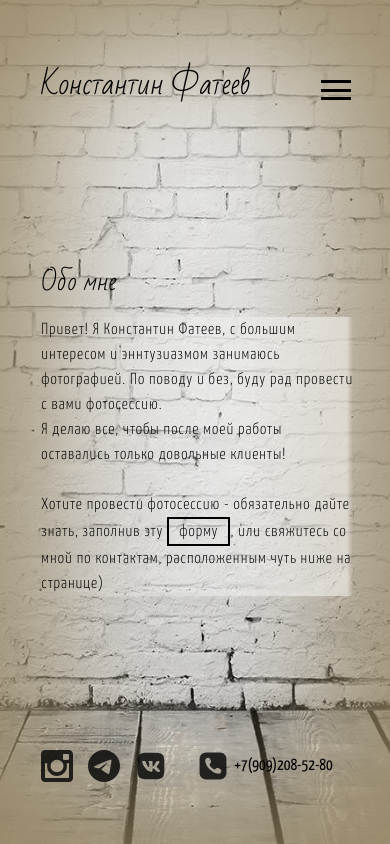
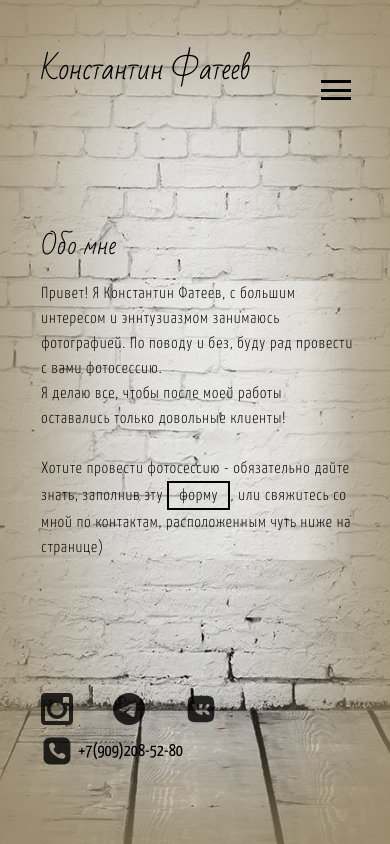
Before and after one commit to xNevrroXx/Photographer-business-card, a React (Create React App) app: page /AboutMe in a window 390 px wide. Built offline with nearby package versions, Linux system fonts and the light colour scheme; a web font is replaced by a local one.

Commit message:
can close the modal with a Escape btn. Add resposive styles to the Social component

```diff
--- a/src/components/modal/Modal.tsx
+++ b/src/components/modal/Modal.tsx
@@ -1,4 +1,4 @@
-import { FC } from "react";
+import { Component, FC } from "react";
 
 //styles
 import "./modal.scss";
@@ -9,22 +9,41 @@ interface IProps {
     onCloseModal: () => void
 }
 
-const Modal: FC<IProps> = ({url, onCloseModal: onCloseModalProp}: IProps) => {
+class Modal extends Component<IProps> {
+    constructor(props: IProps) {
+        super(props);
+    }
 
-    const onCloseModal = (e: any) => {
-        console.log(e)
+    componentDidMount() {
+        document.addEventListener("keydown", this.onKeyCloseModal);
+    }
+
+    componentWillUnmount() {
+        document.removeEventListener("keydown", this.onKeyCloseModal);
+    }
+
+    onKeyCloseModal = (e: any) => {
+        if(e.code === "Escape")
+            this.props.onCloseModal();
+    }
+
+    onClickCloseModal = (e: any) => {
         if(e.target.classList[0] === "my-modal")
-            onCloseModalProp();
+            this.props.onCloseModal();
     }
+
+    render() {
+        const {url} = this.props;
 
         return (
             <div
                 className="my-modal"
-            onClick={(e) => onCloseModal(e)}
+                onClick={(e) => this.onClickCloseModal(e)}
             >
                 <img className="my-modal__image" src={url} alt="zoomed photo" />
             </div>
         )
     }
+}
 
 export default Modal;
--- a/src/components/pages/about-me/about-me.scss
+++ b/src/components/pages/about-me/about-me.scss
@@ -23,7 +23,7 @@
         margin-bottom: 30px;
     }
     &__description {
-        background: linear-gradient(to right, transparent 1%, rgba($color: white, $alpha: 0.5) 98%, transparent);
+        background: linear-gradient(to right, transparent 1%, rgba($color: white, $alpha: 0.5) 85%, transparent);
         color: $main-color;
         font-weight: 300;
         font-family: inherit;
--- a/src/components/pages/about-me/about-me_Media.scss
+++ b/src/components/pages/about-me/about-me_Media.scss
@@ -19,14 +19,13 @@
             font-size: 19px;
             line-height: 28px;
             letter-spacing: 1px;
+            background: linear-gradient(to right, transparent 1%, rgba($color: white, $alpha: 0.4) 85%, transparent);
         }
     }
 }
 
 @media screen and (max-height: 900px) {
     .about-me {
-        min-height: 100vh;
-        height: 100%;
         .container {
             min-height: 85vh;
             height: 100%;
@@ -36,6 +35,8 @@
 
 @media screen and (max-width: 650px) {
     .about-me {
+        padding-top: 50px;
+        padding-bottom: 40px;
         &__title {
         font-size: 32px;
         line-height: 36px;
--- a/src/components/pages/portfolio/Portfolio.tsx
+++ b/src/components/pages/portfolio/Portfolio.tsx
@@ -170,7 +170,6 @@ class Portfolio extends Component<IProps, IState> {
         });
     }
     onOpenModal = (url: string) => {
-        console.log("done")
         this.setState({
             modal: {
                 modalUrl: url,
--- a/src/components/social/Social.tsx
+++ b/src/components/social/Social.tsx
@@ -1,12 +1,14 @@
 import { Component } from "react";
 
+//styles
 import "./social.scss";
+import "./socialMedia.scss";
 
 class Social extends Component {
 
     render() {
         return(
-            <div id="contacts" className="social">
+            <div className="social">
                 <div className="social__wrapper-icon">
                     <a href="https://instagram.com/kostyn_f">
                         <svg className="social__instagram-icon" width="32px" height="32px" version="1.1" viewBox="0 0 32 32" xmlns="http://www.w3.org/2000/svg" >
--- a/src/components/social/social.scss
+++ b/src/components/social/social.scss
@@ -4,7 +4,6 @@
     display: flex;
     justify-content: flex-start;
     &__wrapper-icon {
-        margin-right: 15px;
         svg {
             width: 32px;
             height: 32px;
@@ -14,6 +13,9 @@
                 transform: scale(1.2);
                 fill: rgba(255, 255, 255, 1);
             }
+        }
+        &:not(:last-of-type) {
+            margin-right: 15px;
         }
         &:nth-last-of-type(2) { //перед номером телефона отступ больше
             margin-right: 30px;
@@ -42,6 +44,7 @@
     }
     span.social__phone-number {
         display: block;
+        font-size: 17px;
         color: $main-color;
     }
 }
--- /dev/null
+++ b/src/components/social/socialMedia.scss
@@ -0,0 +1,12 @@
+@media screen and (max-width: 400px) {
+    .social {
+        flex-wrap: wrap;
+        width: 100%;
+        row-gap: 10px;
+        &__wrapper-icon {
+            &:not(:last-of-type) {
+                margin-right: 40px;
+            }
+        }
+    }
+}
```
Also changed, not shown: 1 other file (tests, documents, lock files or other folders). Lines whose indentation alone changed are shown as unchanged.
